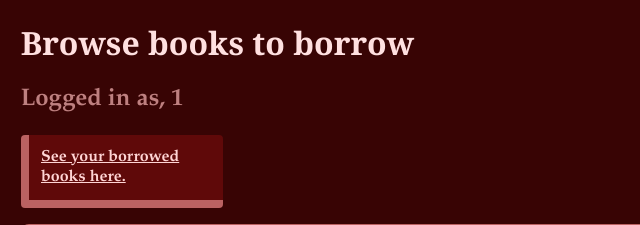
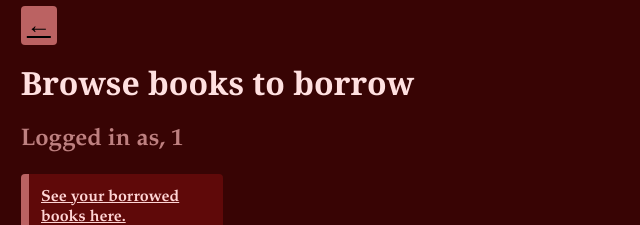
Before and after one commit to SD-Shar/library_db, a Flask app: page /login/browse_kunde in a window 1280 px wide. Shown: the top 225 px of the page, without its empty margins (0-640 px from the left). Run offline with Flask 3, Linux system fonts and the light colour scheme; the visitor is signed in with stand-in values (Sample User, id 1); data comes from the database, SQL or seed files in the repository.

Commit message:
backbutton added on home pages

```diff
--- a/templates/browse_kunde.html
+++ b/templates/browse_kunde.html
@@ -11,6 +11,12 @@
 <body>
 
     <div class="mainPage">
+
+         <div class="backLink" id="backLink">
+
+            <a href="/login">&larr;</a>
+
+        </div>
 
 
         <h1>Browse books to borrow</h1>
--- a/templates/homepage_lib.html
+++ b/templates/homepage_lib.html
@@ -11,6 +11,12 @@
 <body>
 
     <div class="homepageLIB">
+
+        <div class="backLink" id="backLink">
+
+            <a href="/login">&larr;</a>
+
+        </div>
 
         <h1>Homepage librarian (admin) - Welcome back!</h1>
 
```
